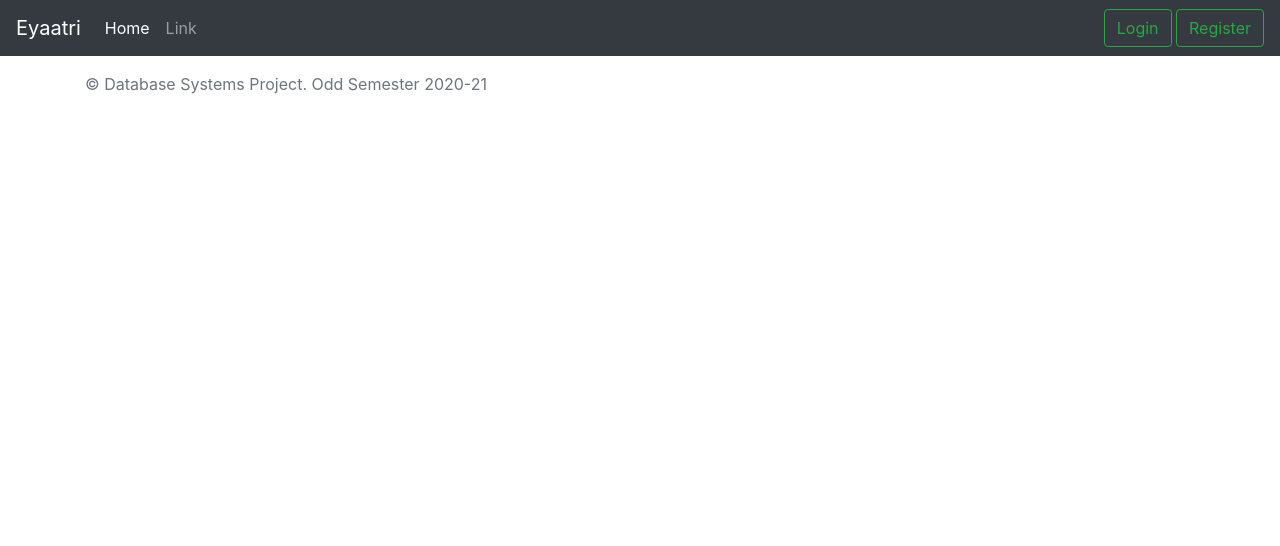
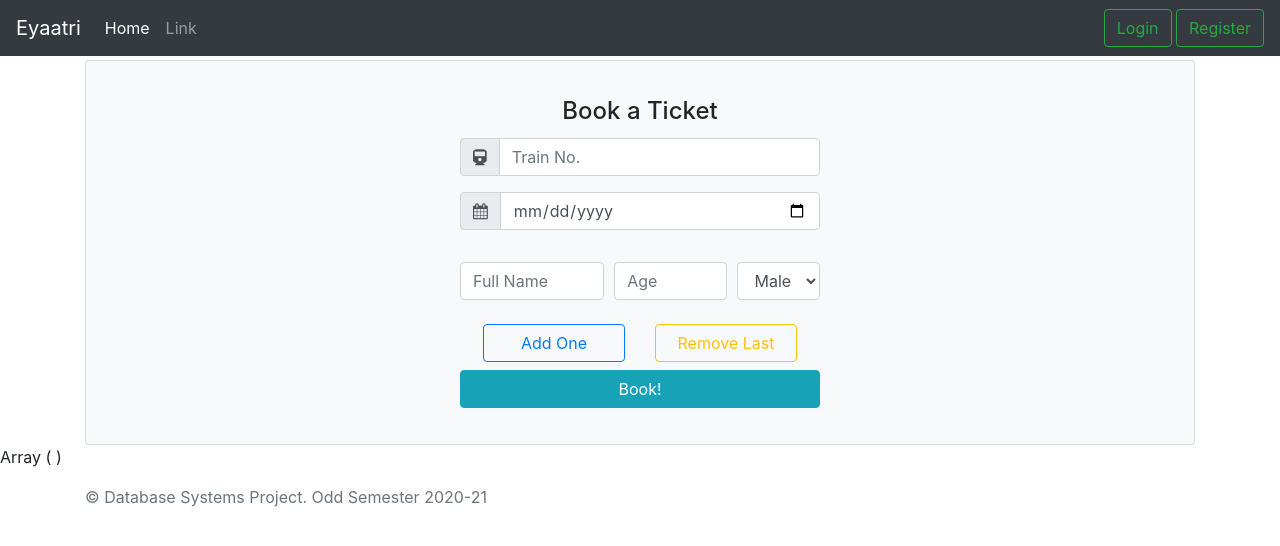
Before and after one commit to parasgoyal12/dbms_project, a PHP site: page /portal/booktrain.php in a window 1280 px wide. Shown: the top 546 px of the page. Run offline with PHP 8.4, Linux system fonts and the light colour scheme.

Commit message:
Add a Train Booking Form

```diff
--- /dev/null
+++ b/assets/booking.js
@@ -0,0 +1,20 @@
+let remBt=document.querySelector("#removePass");
+let addBt=document.querySelector("#addPass");
+let fieldSet=document.querySelector(".fieldset");
+
+remBt.addEventListener('click',()=>{
+    let numPass=Number(document.querySelector('#count').getAttribute('value'));
+    if(numPass>1){
+        fieldSet.removeChild(fieldSet.children[fieldSet.children.length-1]);
+        document.querySelector('#count').setAttribute('value',numPass-1);
+    }
+});
+
+addBt.addEventListener('click',()=>{
+    let numPass=Number(document.querySelector('#count').getAttribute('value'));
+    field=document.createElement('div');
+    field.setAttribute('class',fieldSet.children[0].getAttribute('class'));
+    field.innerHTML=fieldSet.children[0].innerHTML;
+    fieldSet.appendChild(field);
+    document.querySelector('#count').setAttribute('value',numPass+1);
+});
--- a/portal/booktrain.php
+++ b/portal/booktrain.php
@@ -6,6 +6,69 @@ include('../includes/head.php');
 ?>
 <body>
     <?php include('../includes/navbar.php');?>
+    <div class="container mt-1">
+        <div class="card bg-light">
+            <article class="card-body mx-auto" style="max-width: 400px;">
+                <h4 class="card-title mt-3 text-center">Book a Ticket</h4>
+                <form action=<?php echo $_SERVER['PHP_SELF']; ?> method="post" id="bookingForm">
+                    <div class="form-group input-group">
+                        <div class="input-group-prepend">
+                            <span class="input-group-text"> <i class="fa fa-train"></i> </span>
+                        </div>
+                        <input name="train" class="form-control" placeholder="Train No." type="number" min=0>
+                    </div>
+                    <div class="form-group input-group">
+                        <div class="input-group-prepend">
+                            <span class="input-group-text"> <i class="fa fa-calendar"></i> </span>
+                        </div>
+                        <input name="date" class="form-control" placeholder="Date of Journey" type="date" min=<?php echo date('Y-m-d');?> >
+                    </div>
+                    <div class="form-group input-group">
+                        <input type="hidden" name="numPas" id="count" value="1" >
+                    </div>
+                    <div class="form-group input-group">
+                        <div class="fieldset">
+                            <div class="form-row ">
+                                <div class="col-5">
+                                    <input type="text" class="form-control mb-2"  placeholder="Full Name">
+                                </div>
+                                <div class="col-4">
+                                    <input type="number" min=0 class="form-control mb-2" name="passengers[]['age']" placeholder="Age">
+                                </div>
+                                <div class="col-3">
+                                    <select name="passengers[]['gender']"  class="form-control mb-2" placeholder="Gender">
+                                        <option value="M">Male</option>
+                                        <option value="F">Female</option>
+                                        <option value="N">Prefer Not Say</option>
+                                    </select>
+                                </div>
+                            </div>
+                        </div>
+                    </div>
+                    <!-- <div class="form-group">
+                        <button type="submit" class="btn btn-primary btn-block"> Book!  </button>
+                    </div> form-group//       -->
+                </form>
+                <div class="row m-2">
+                    <div class="col">
+                    <button class="btn btn-outline-primary btn-block" id="addPass">
+                        Add One
+                    </button>
+                    </div>
+                    <div class="col">
+                    <button class="btn btn-outline-warning btn-block" id="removePass">
+                        Remove Last
+                    </button>
+                    </div>
+                </div>
+                <div class="form-group">
+                    <button type="submit" form="bookingForm" formaction=<?php echo $_SERVER['PHP_SELF'];?> formmethod="post" class="btn btn-info btn-block">Book!</button>
+                </div>
+            </article>
+        </div>
+    </div>
+    <?php print_r($_POST);?>
     <?php include('../includes/footer.php');?>
+<script src="../assets/booking.js"></script>
 </body>
 </html>
--- a/register.php
+++ b/register.php
@@ -9,8 +9,8 @@
         include('./includes/navbar.php');
     ?>
 
-<div class="container">
-<br>
+<div class="container mt-1">
+
 <div class="card bg-light">
 <article class="card-body mx-auto" style="max-width: 400px;">
 	<h4 class="card-title mt-3 text-center">Create Account</h4>
```
Also changed, not shown: login.php (+24 -14 lines).
